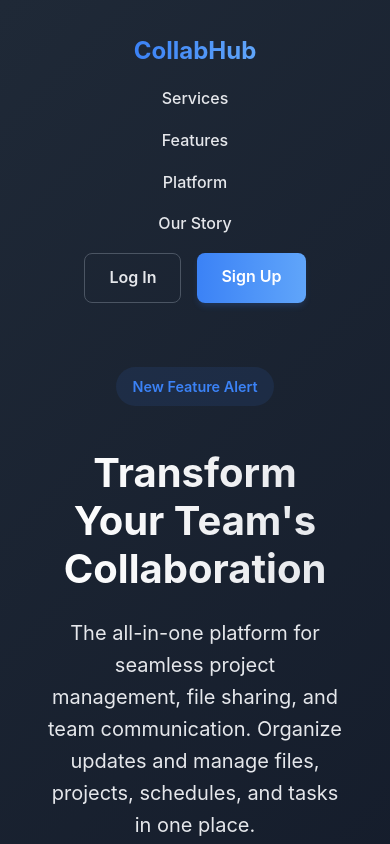
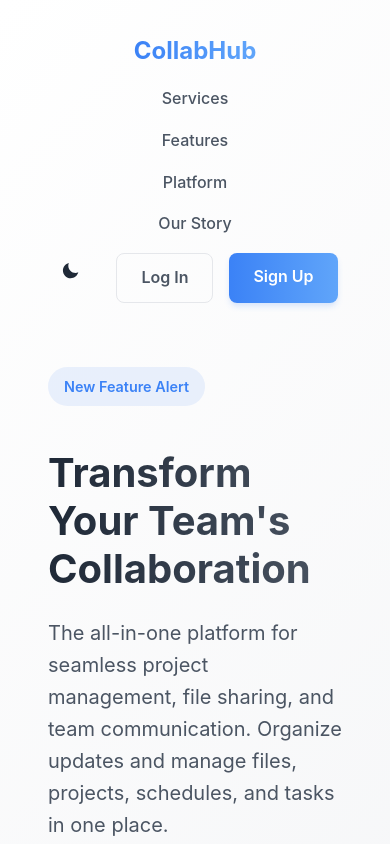
Before and after one commit to wissem2hachem/Aya-Project, a React (Create React App) app in the folder frontend/: page / in a window 390 px wide. Shown: the top 844 px of the page. Built offline with nearby package versions, Linux system fonts and the light colour scheme.

Commit message:
darkmode

```diff
--- a/frontend/src/Components/LandingPage.jsx
+++ b/frontend/src/Components/LandingPage.jsx
@@ -1,8 +1,12 @@
-import React from "react";
+import React, { useContext } from "react";
 import "../styles/LandingPage.css";
 import { Link } from "react-router-dom";
+import { IoMdMoon, IoMdSunny } from "react-icons/io";
+import { ThemeContext } from "../context/ThemeContext";
 
 function LandingPage() {
+  const { theme, toggleTheme } = useContext(ThemeContext);
+
   return (
     <div className="landing">
       {/* Header */}
@@ -18,6 +22,13 @@ function LandingPage() {
             <li><a href="#our-story">Our Story</a></li>
           </ul>
           <div className="landing__nav-buttons">
+            <button
+              className="theme-toggle-btn"
+              onClick={toggleTheme}
+              aria-label={`Toggle ${theme === 'light' ? 'dark' : 'light'} mode`}
+            >
+              {theme === 'light' ? <IoMdMoon /> : <IoMdSunny />}
+            </button>
             <Link to="/login" className="btn btn--secondary">Log In</Link>
             <Link to="/signup" className="btn btn--primary">Sign Up</Link>
           </div>
--- a/frontend/src/Components/Navbar.jsx
+++ b/frontend/src/Components/Navbar.jsx
@@ -1,15 +1,18 @@
-import React, { useState, useEffect } from "react";
+import React, { useState, useEffect, useContext } from "react";
 import { Link, useNavigate } from "react-router-dom";
 import {
   IoMdNotificationsOutline,
   IoMdNotifications,
   IoMdMenu,
   IoMdClose,
+  IoMdMoon,
+  IoMdSunny
 } from "react-icons/io";
 import { FaSearch, FaRegEnvelope, FaEnvelope, FaUserCircle, FaCog } from "react-icons/fa";
 import { MdLogout } from "react-icons/md";
 import "../styles/navbar.scss";
 import LogoutConfirmation from "./LogoutConfirmation";
+import { ThemeContext } from "../context/ThemeContext";
 
 export default function Navbar({ onMenuClick }) {
   const [isMenuOpen, setIsMenuOpen] = useState(false);
@@ -19,6 +22,7 @@ export default function Navbar({ onMenuClick }) {
   const [searchQuery, setSearchQuery] = useState("");
   const [showLogoutConfirmation, setShowLogoutConfirmation] = useState(false);
   const navigate = useNavigate();
+  const { theme, toggleTheme } = useContext(ThemeContext);
 
   const avatar = "https://ui-avatars.com/api/?name=Admin&background=0D8ABC&color=fff";
 
@@ -96,6 +100,18 @@ export default function Navbar({ onMenuClick }) {
 
         {/* Navbar Actions */}
         <div className="navbar-end">
+          {/* Theme Toggle */}
+          <div className="navbar-item">
+            <button
+              className="icon-button theme-toggle-button"
+              aria-label={`Toggle ${theme === 'light' ? 'dark' : 'light'} mode`}
+              onClick={toggleTheme}
+              title={`Switch to ${theme === 'light' ? 'dark' : 'light'} mode`}
+            >
+              {theme === 'light' ? <IoMdMoon /> : <IoMdSunny />}
+            </button>
+          </div>
+
           {/* Notifications */}
           <div className="navbar-item">
             <button
--- a/frontend/src/app.css
+++ b/frontend/src/app.css
@@ -4,8 +4,17 @@ html, body, #root {
   margin: 0;
   padding: 0;
   font-family: 'Segoe UI', Tahoma, Geneva, Verdana, sans-serif;
-  background-color: #f9fafb; /* Light neutral background */
-  color: #1f2937; /* Dark gray text */
+  background-color: var(--bg-primary);
+  color: var(--text-primary);
+  transition: background-color var(--transition-speed), color var(--transition-speed);
+}
+
+/* Apply theme transition to all elements */
+* {
+  transition: background-color var(--transition-speed),
+              color var(--transition-speed),
+              border-color var(--transition-speed),
+              box-shadow var(--transition-speed);
 }
 
 /* Layout containers */
@@ -13,18 +22,19 @@ html, body, #root {
   display: flex;
   height: 100%;
   width: 100%;
+  background-color: var(--bg-primary);
 }
 
 /* Sidebar Styling */
 .sidebar {
   width: 250px;
-  background-color: #1e293b; /* Dark blue-gray */
-  color: #ffffff;
+  background-color: var(--bg-secondary);
+  color: var(--text-primary);
   padding: 1rem;
   display: flex;
   flex-direction: column;
   gap: 1rem;
-  box-shadow: 2px 0 5px rgba(0,0,0,0.05);
+  box-shadow: var(--shadow);
 }
 
 /* Main content */
@@ -33,16 +43,16 @@ html, body, #root {
   display: flex;
   flex-direction: column;
   overflow: auto;
-  background-color: #f1f5f9; /* Light grayish-blue */
+  background-color: var(--bg-primary);
 }
 
 /* Navbar */
 .navbar {
-  background-color: #ffffff;
+  background-color: var(--navbar-bg);
   padding: 1rem 1.5rem;
-  border-bottom: 1px solid #e2e8f0; /* Soft gray border */
+  border-bottom: 1px solid var(--border-color);
   font-weight: bold;
-  box-shadow: 0 1px 4px rgba(0,0,0,0.04);
+  box-shadow: var(--shadow);
 }
 
 /* Dashboard grid area */
@@ -52,6 +62,7 @@ html, body, #root {
   gap: 1.5rem;
   padding: 1.5rem;
   overflow-y: auto;
+  background-color: var(--bg-primary);
 }
 
 /* Left and right dashboard columns */
@@ -68,3 +79,38 @@ html, body, #root {
 .app__grid__2 {
   flex: 1;
 }
+
+/* Cards and UI elements */
+.card {
+  background-color: var(--card-bg);
+  border-radius: 0.5rem;
+  box-shadow: var(--shadow);
+  border: 1px solid var(--border-color);
+  padding: 1.5rem;
+  color: var(--text-primary);
+}
+
+/* Form elements */
+input, select, textarea, button {
+  background-color: var(--input-bg);
+  color: var(--text-primary);
+  border: 1px solid var(--border-color);
+}
+
+/* Tables */
+table {
+  border-color: var(--border-color);
+}
+
+th, td {
+  border-color: var(--border-color);
+  color: var(--text-primary);
+}
+
+thead {
+  background-color: var(--card-bg);
+}
+
+tbody tr:hover {
+  background-color: var(--hover-bg);
+}
--- /dev/null
+++ b/frontend/src/context/ThemeContext.js
@@ -0,0 +1,38 @@
+import React, { createContext, useState, useEffect } from 'react';
+
+export const ThemeContext = createContext();
+
+export const ThemeProvider = ({ children }) => {
+  // Check if user has a preference stored
+  const getInitialTheme = () => {
+    const savedTheme = localStorage.getItem('theme');
+    if (savedTheme) {
+      return savedTheme;
+    }
+    // Check if the user prefers dark mode
+    return window.matchMedia && window.matchMedia('(prefers-color-scheme: dark)').matches
+      ? 'dark'
+      : 'light';
+  };
+
+  const [theme, setTheme] = useState(getInitialTheme);
+
+  const toggleTheme = () => {
+    setTheme(prevTheme => {
+      const newTheme = prevTheme === 'light' ? 'dark' : 'light';
+      localStorage.setItem('theme', newTheme);
+      return newTheme;
+    });
+  };
+
+  // Apply theme to document
+  useEffect(() => {
+    document.documentElement.setAttribute('data-theme', theme);
+  }, [theme]);
+
+  return (
+    <ThemeContext.Provider value={{ theme, toggleTheme }}>
+      {children}
+    </ThemeContext.Provider>
+  );
+};
--- a/frontend/src/index.js
+++ b/frontend/src/index.js
@@ -5,13 +5,17 @@ import reportWebVitals from './reportWebVitals';
 import { BrowserRouter } from 'react-router-dom';
 import { ToastContainer } from 'react-toastify';
 import 'react-toastify/dist/ReactToastify.css';
+import './styles/theme.css';
+import { ThemeProvider } from './context/ThemeContext';
 
 
 const root = ReactDOM.createRoot(document.getElementById('root'));
 root.render(
   <React.StrictMode>
+    <ThemeProvider>
       <App />
       <ToastContainer position="top-right" autoClose={5000} />
+    </ThemeProvider>
   </React.StrictMode>
 );
 
--- a/frontend/src/styles/LandingPage.css
+++ b/frontend/src/styles/LandingPage.css
@@ -2,14 +2,14 @@ body {
     font-family: 'Inter', -apple-system, BlinkMacSystemFont, 'Segoe UI', Roboto, Oxygen, Ubuntu, Cantarell, sans-serif;
     margin: 0;
     padding: 0;
-    background-color: #fff;
-    color: #333;
+    background-color: var(--bg-primary);
+    color: var(--text-primary);
     line-height: 1.6;
   }
 
   .landing__header {
-    background: linear-gradient(135deg, #1f2937 0%, #111827 100%);
-    color: white;
+    background: linear-gradient(135deg, var(--card-bg) 0%, var(--bg-secondary) 100%);
+    color: var(--text-primary);
     padding: 2rem;
     position: relative;
     overflow: hidden;
@@ -27,11 +27,11 @@ body {
   .landing__logo {
     font-size: 1.5rem;
     font-weight: 700;
-    color: #fff;
+    color: var(--text-primary);
   }
 
   .logo-text {
-    background: linear-gradient(90deg, #3b82f6, #60a5fa);
+    background: linear-gradient(90deg, var(--accent-color), #60a5fa);
     -webkit-background-clip: text;
     -webkit-text-fill-color: transparent;
   }
@@ -45,14 +45,14 @@ body {
   }
 
   .landing__nav-list a {
-    color: #e5e7eb;
+    color: var(--text-secondary);
     text-decoration: none;
     font-weight: 500;
-    transition: color 0.3s ease;
+    transition: color var(--transition-speed);
   }
 
   .landing__nav-list a:hover {
-    color: #fff;
+    color: var(--text-primary);
   }
 
   .landing__nav-buttons {
@@ -66,30 +66,30 @@ body {
     cursor: pointer;
     font-weight: 600;
     border-radius: 8px;
-    transition: all 0.3s ease;
+    transition: all var(--transition-speed);
     text-decoration: none;
     display: inline-block;
   }
 
   .btn--primary {
-    background: linear-gradient(90deg, #3b82f6, #60a5fa);
+    background: linear-gradient(90deg, var(--accent-color), #60a5fa);
     color: white;
-    box-shadow: 0 4px 6px -1px rgba(59, 130, 246, 0.2);
+    box-shadow: 0 4px 6px -1px rgba(var(--accent-rgb), 0.2);
   }
 
   .btn--primary:hover {
     transform: translateY(-2px);
-    box-shadow: 0 6px 8px -1px rgba(59, 130, 246, 0.3);
+    box-shadow: 0 6px 8px -1px rgba(var(--accent-rgb), 0.3);
   }
 
   .btn--secondary {
     background-color: transparent;
-    color: #e5e7eb;
-    border: 1px solid #4b5563;
+    color: var(--text-secondary);
+    border: 1px solid var(--border-color);
   }
 
   .btn--secondary:hover {
-    background-color: rgba(255, 255, 255, 0.1);
+    background-color: var(--hover-bg);
   }
 
   .btn--large {
@@ -117,8 +117,8 @@ body {
 
   .landing__badge {
     display: inline-block;
-    background: rgba(59, 130, 246, 0.1);
-    color: #3b82f6;
+    background: rgba(var(--accent-rgb), 0.1);
+    color: var(--accent-color);
     padding: 0.5rem 1rem;
     border-radius: 20px;
     font-size: 0.9rem;
@@ -130,7 +130,7 @@ body {
     font-size: 3.5rem;
     margin-bottom: 1.5rem;
     line-height: 1.2;
-    background: linear-gradient(90deg, #fff, #e5e7eb);
+    background: linear-gradient(90deg, var(--text-primary), var(--text-secondary));
     -webkit-background-clip: text;
     -webkit-text-fill-color: transparent;
   }
@@ -139,7 +139,7 @@ body {
     font-size: 1.25rem;
     margin-bottom: 2rem;
     line-height: 1.6;
-    color: #e5e7eb;
+    color: var(--text-secondary);
   }
 
   .landing__cta {
@@ -152,7 +152,7 @@ body {
     display: flex;
     align-items: center;
     gap: 1rem;
-    color: #9ca3af;
+    color: var(--text-tertiary);
     font-size: 0.9rem;
   }
 
@@ -176,12 +176,12 @@ body {
     max-width: 100%;
     height: auto;
     border-radius: 12px;
-    box-shadow: 0 20px 25px -5px rgba(0, 0, 0, 0.1);
+    box-shadow: var(--shadow);
   }
 
   .landing__features {
     padding: 6rem 2rem;
-    background-color: #f9fafb;
+    background-color: var(--bg-secondary);
     text-align: center;
   }
 
@@ -191,7 +191,7 @@ body {
   }
 
   .section-subtitle {
-    color: #6b7280;
+    color: var(--text-secondary);
     font-size: 1.1rem;
     margin-top: 1rem;
   }
@@ -206,12 +206,14 @@ body {
   }
 
   .landing__feature-card {
-    background-color: white;
+    background-color: var(--card-bg);
     padding: 2rem;
     border-radius: 16px;
-    box-shadow: 0 4px 12px rgba(0,0,0,0.05);
+    box-shadow: var(--shadow);
     text-align: left;
-    transition: all 0.3s ease;
+    transition: all var(--transition-speed);
+    text-decoration: none;
+    color: var(--text-primary);
   }
 
   .landing__feature-card:hover {
@@ -227,16 +229,17 @@ body {
   .landing__feature-card h3 {
     margin-bottom: 1rem;
     font-size: 1.25rem;
+    color: var(--text-primary);
   }
 
   .landing__feature-card p {
-    color: #6b7280;
+    color: var(--text-secondary);
     line-height: 1.6;
   }
 
   .landing__testimonials {
     padding: 6rem 2rem;
-    background-color: #fff;
+    background-color: var(--bg-primary);
   }
 
   .testimonials-grid {
@@ -249,17 +252,19 @@ body {
   }
 
   .testimonial-card {
-    background-color: #f9fafb;
+    background-color: var(--card-bg);
     padding: 2rem;
-    border-radius: 16px;
-    box-shadow: 0 4px 12px rgba(0,0,0,0.05);
+    border-radius: 12px;
+    box-shadow: var(--shadow);
+    transition: all var(--transition-speed);
   }
 
   .quote {
     font-size: 1.1rem;
-    line-height: 1.6;
-    color: #4b5563;
+    font-style: italic;
+    line-height: 1.7;
     margin-bottom: 1.5rem;
+    color: var(--text-primary);
   }
 
   .author-info {
@@ -269,18 +274,18 @@ body {
 
   .author-name {
     font-weight: 600;
-    color: #1f2937;
+    color: var(--text-primary);
+    margin-bottom: 0.2rem;
   }
 
   .author-role {
-    color: #6b7280;
     font-size: 0.9rem;
+    color: var(--text-tertiary);
   }
 
   .landing__cta-section {
     padding: 6rem 2rem;
-    background: linear-gradient(135deg, #1f2937 0%, #111827 100%);
-    color: white;
+    background: linear-gradient(135deg, var(--bg-secondary) 0%, var(--card-bg) 100%);
     text-align: center;
   }
 
@@ -291,13 +296,14 @@ body {
 
   .cta-content h2 {
     font-size: 2.5rem;
-    margin-bottom: 1rem;
+    margin-bottom: 1.5rem;
+    color: var(--text-primary);
   }
 
   .cta-content p {
-    font-size: 1.1rem;
-    color: #e5e7eb;
+    font-size: 1.2rem;
     margin-bottom: 2rem;
+    color: var(--text-secondary);
   }
 
   @keyframes fadeInUp {
@@ -330,8 +336,9 @@ body {
 
     .landing__nav-list {
       flex-direction: column;
+      gap: 1rem;
+      width: 100%;
       text-align: center;
-      gap: 1rem;
     }
 
     .landing__nav-buttons {
@@ -345,7 +352,6 @@ body {
 
     .landing__hero {
       flex-direction: column;
-      text-align: center;
     }
 
     .landing__cta {
@@ -356,3 +362,24 @@ body {
       flex-direction: column;
     }
   }
+
+  .theme-toggle-btn {
+    background: none;
+    border: none;
+    color: var(--text-primary);
+    display: flex;
+    align-items: center;
+    justify-content: center;
+    border-radius: 50%;
+    width: 36px;
+    height: 36px;
+    font-size: 1.2rem;
+    cursor: pointer;
+    transition: background-color var(--transition-speed), color var(--transition-speed);
+    margin-right: 0.75rem;
+  }
+
+  .theme-toggle-btn:hover {
+    background-color: var(--hover-bg);
+    color: var(--accent-color);
+  }
--- a/frontend/src/styles/layout.scss
+++ b/frontend/src/styles/layout.scss
@@ -10,8 +10,9 @@
     margin-left: 250px;
     margin-top: 64px;
     padding: 1.5rem;
-    transition: margin-left var(--transition-speed);
+    transition: margin-left var(--transition-speed), background-color var(--transition-speed);
     overflow-y: auto;
+    background-color: var(--bg-primary);
 
     @media (max-width: 768px) {
       margin-left: 0;
--- a/frontend/src/styles/navbar.scss
+++ b/frontend/src/styles/navbar.scss
@@ -1,5 +1,6 @@
 :root {
   --bg-primary: #ffffff;
+  --bg-secondary: #f3f4f6;
   --card-bg: #ffffff;
   --text-primary: #1f2937;
   --text-secondary: #4b5563;
@@ -11,6 +12,22 @@
   --border-color: #e5e7eb;
   --shadow: 0 4px 6px -1px rgba(0, 0, 0, 0.1);
   --transition-speed: 0.2s;
+  --navbar-bg: #ffffff;
+}
+
+/* Dark mode styles */
+[data-theme='dark'] {
+  --bg-primary: #111827;
+  --bg-secondary: #1a202c;
+  --card-bg: #1f2937;
+  --text-primary: #f9fafb;
+  --text-secondary: #e5e7eb;
+  --text-tertiary: #9ca3af;
+  --input-bg: #374151;
+  --hover-bg: #374151;
+  --border-color: #4b5563;
+  --shadow: 0 4px 6px -1px rgba(0, 0, 0, 0.5);
+  --navbar-bg: #1f2937;
 }
 
 .navbar {
@@ -18,13 +35,14 @@
   align-items: center;
   justify-content: space-between;
   padding: 1rem 2rem;
-  background-color: #ffffff;
+  background-color: var(--navbar-bg);
   box-shadow: 0 2px 4px rgba(0, 0, 0, 0.1);
   position: fixed;
   top: 0;
   left: 0;
   right: 0;
   z-index: 1000;
+  transition: background-color var(--transition-speed);
 
   .navbar-brand {
     display: flex;
@@ -36,8 +54,9 @@
       border: none;
       font-size: 1.5rem;
       cursor: pointer;
-      color: #333;
+      color: var(--text-primary);
       display: none;
+      transition: color var(--transition-speed);
 
       @media (max-width: 768px) {
         display: block;
@@ -46,9 +65,10 @@
 
     .logo {
       text-decoration: none;
-      color: #333;
+      color: var(--text-primary);
       font-size: 1.5rem;
       font-weight: bold;
+      transition: color var(--transition-speed);
     }
   }
 
@@ -62,13 +82,16 @@
       width: 100%;
       padding: 0.5rem 1rem;
       padding-right: 2.5rem;
-      border: 1px solid #ddd;
+      border: 1px solid var(--border-color);
       border-radius: 4px;
       font-size: 0.9rem;
+      background-color: var(--input-bg);
+      color: var(--text-primary);
+      transition: all var(--transition-speed);
 
       &:focus {
         outline: none;
-        border-color: #007bff;
+        border-color: var(--accent-color);
       }
     }
 
@@ -79,8 +102,9 @@
       transform: translateY(-50%);
       background: none;
       border: none;
-      color: #666;
+      color: var(--text-secondary);
       cursor: pointer;
+      transition: color var(--transition-speed);
     }
   }
 
@@ -96,10 +120,11 @@
         background: none;
         border: none;
         font-size: 1.2rem;
-        color: #333;
+        color: var(--text-primary);
         cursor: pointer;
         padding: 0.5rem;
         position: relative;
+        transition: color var(--transition-speed);
 
         .badge {
           position: absolute;
@@ -110,6 +135,19 @@
           background-color: #ff4444;
           border-radius: 50%;
         }
+      }
+    }
+
+    .theme-toggle-button {
+      display: flex;
+      align-items: center;
+      justify-content: center;
+      border-radius: 4px;
+      transition: background-color var(--transition-speed), color var(--transition-speed);
+
+      &:hover {
+        background-color: var(--hover-bg);
+        color: var(--accent-color);
       }
     }
 
@@ -135,6 +173,8 @@
             margin: 0;
             font-size: 0.9rem;
             font-weight: 600;
+            color: var(--text-primary);
+            transition: color var(--transition-speed);
           }
 
           .user-status {
@@ -148,11 +188,12 @@
         position: absolute;
         top: 100%;
         right: 0;
-        background-color: #fff;
+        background-color: var(--card-bg);
         border-radius: 4px;
-        box-shadow: 0 2px 8px rgba(0, 0, 0, 0.1);
+        box-shadow: var(--shadow);
         min-width: 200px;
         display: none;
+        transition: background-color var(--transition-speed), box-shadow var(--transition-speed);
 
         &.show {
           display: block;
@@ -164,16 +205,16 @@
           gap: 0.5rem;
           padding: 0.75rem 1rem;
           text-decoration: none;
-          color: #333;
-          transition: background-color 0.2s;
+          color: var(--text-primary);
+          transition: background-color var(--transition-speed), color var(--transition-speed);
 
           &:hover {
-            background-color: #f8f9fa;
+            background-color: var(--hover-bg);
           }
 
           &.logout-button {
             color: #dc3545;
-            border-top: 1px solid #eee;
+            border-top: 1px solid var(--border-color);
           }
         }
       }
@@ -187,11 +228,11 @@
     left: 0;
     right: 0;
     bottom: 0;
-    background-color: #fff;
+    background-color: var(--bg-primary);
     padding: 2rem;
     z-index: 1001;
     transform: translateX(-100%);
-    transition: transform 0.3s ease;
+    transition: transform 0.3s ease, background-color var(--transition-speed);
 
     &.is-active {
       transform: translateX(0);
@@ -201,9 +242,10 @@
       display: block;
       padding: 1rem 0;
       text-decoration: none;
-      color: #333;
+      color: var(--text-primary);
       font-size: 1.2rem;
-      border-bottom: 1px solid #eee;
+      border-bottom: 1px solid var(--border-color);
+      transition: color var(--transition-speed), border-bottom-color var(--transition-speed);
     }
   }
 
--- /dev/null
+++ b/frontend/src/styles/theme.css
@@ -0,0 +1,75 @@
+:root {
+  --bg-primary: #ffffff;
+  --bg-secondary: #f3f4f6;
+  --card-bg: #ffffff;
+  --text-primary: #1f2937;
+  --text-secondary: #4b5563;
+  --text-tertiary: #9ca3af;
+  --input-bg: #f9fafb;
+  --accent-color: #3b82f6;
+  --accent-rgb: 59, 130, 246;
+  --accent-hover: #2563eb;
+  --hover-bg: #f3f4f6;
+  --border-color: #e5e7eb;
+  --shadow: 0 4px 6px -1px rgba(0, 0, 0, 0.1);
+  --transition-speed: 0.2s;
+  --navbar-bg: #ffffff;
+}
+
+/* Dark mode styles */
+[data-theme='dark'] {
+  --bg-primary: #111827;
+  --bg-secondary: #1a202c;
+  --card-bg: #1f2937;
+  --text-primary: #f9fafb;
+  --text-secondary: #e5e7eb;
+  --text-tertiary: #9ca3af;
+  --input-bg: #374151;
+  --accent-hover: #2563eb;
+  --hover-bg: #374151;
+  --border-color: #4b5563;
+  --shadow: 0 4px 6px -1px rgba(0, 0, 0, 0.5);
+  --navbar-bg: #1f2937;
+}
+
+/* Apply theme transition to all elements */
+* {
+  transition: background-color var(--transition-speed),
+              color var(--transition-speed),
+              border-color var(--transition-speed),
+              box-shadow var(--transition-speed);
+}
+
+/* Basic elements styling */
+body {
+  background-color: var(--bg-primary);
+  color: var(--text-primary);
+}
+
+/* Default styling for common elements */
+input, select, textarea, button {
+  background-color: var(--input-bg);
+  color: var(--text-primary);
+  border: 1px solid var(--border-color);
+}
+
+.card, .panel, .box {
+  background-color: var(--card-bg);
+  color: var(--text-primary);
+  border: 1px solid var(--border-color);
+  box-shadow: var(--shadow);
+}
+
+table {
+  color: var(--text-primary);
+  border-color: var(--border-color);
+}
+
+th, td {
+  border-color: var(--border-color);
+}
+
+/* Links styling */
+a {
+  color: var(--accent-color);
+}
```
Also changed, not shown: frontend/src/pages/Dashboard.scss (+29 -29 lines).
